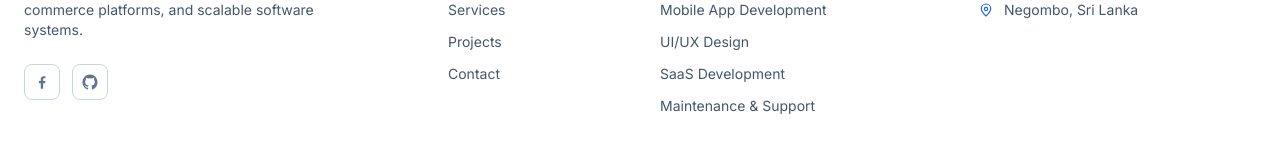
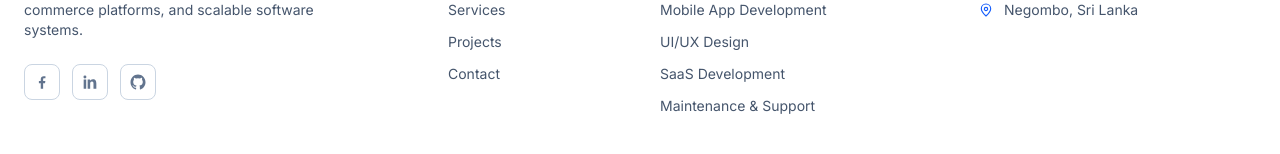
Before and after one commit to JayarathnaTech-Solutions/JayarathnaTech-Solutions, a React (Vite) app: page / in a window 1280 px wide. Shown: the part 3267-3421 px from the top of the page. Built offline with nearby package versions, Linux system fonts and the light colour scheme; no server answers; the database is empty.

Commit message:
Add LinkedIn social media link and icon to footer and site configuration

```diff
--- a/src/components/Footer.tsx
+++ b/src/components/Footer.tsx
@@ -62,6 +62,14 @@ function FacebookIcon() {
     )
 }
 
+function LinkedInIcon() {
+    return (
+        <svg width="18" height="18" viewBox="0 0 24 24" fill="currentColor">
+            <path d="M6.94 8.5H3.56V21h3.38V8.5ZM5.25 3.25a1.96 1.96 0 1 0 0 3.92 1.96 1.96 0 0 0 0-3.92ZM20.44 21h.01v-6.87c0-3.36-.72-5.95-4.65-5.95-1.89 0-3.15 1.03-3.67 2.01h-.05V8.5H8.86V21h3.38v-6.29c0-1.66.31-3.26 2.36-3.26 2.02 0 2.05 1.89 2.05 3.37V21h3.79Z" />
+        </svg>
+    )
+}
+
 export function Footer() {
     return (
         <footer className="border-t border-slate-200 bg-white">
@@ -82,6 +90,15 @@ export function Footer() {
                                 className="flex h-9 w-9 items-center justify-center rounded-lg border border-slate-300 text-slate-500 transition-colors hover:border-slate-400 hover:text-slate-900"
                             >
                                 <FacebookIcon />
+                            </a>
+                            <a
+                                href={siteSocial.linkedin}
+                                target="_blank"
+                                rel="noreferrer"
+                                aria-label="LinkedIn"
+                                className="flex h-9 w-9 items-center justify-center rounded-lg border border-slate-300 text-slate-500 transition-colors hover:border-slate-400 hover:text-slate-900"
+                            >
+                                <LinkedInIcon />
                             </a>
                             <a
                                 href={siteSocial.github}
--- a/src/lib/siteInfo.ts
+++ b/src/lib/siteInfo.ts
@@ -22,6 +22,7 @@ export const siteLetterhead = {
 export const siteSocial = {
     github: 'https://github.com/JayarathnaTech-Solutions',
     facebook: 'https://web.facebook.com/JayarathnaTechSolutions/',
+    linkedin: 'https://www.linkedin.com/company/jayarathnatech-solutions',
 }
 
 export const navLinks = [
@@ -50,7 +51,7 @@ export function buildOrganizationSchema() {
             addressCountry: 'LK',
         },
         areaServed: ['Sri Lanka', 'Worldwide'],
-        sameAs: [siteSocial.github, siteSocial.facebook],
+        sameAs: [siteSocial.github, siteSocial.facebook, siteSocial.linkedin],
         description:
             'JayarathnaTech Solutions is a software company based in Negombo, Sri Lanka, building web applications, e-commerce platforms, and custom software for clients in Sri Lanka and internationally.',
     }
```
